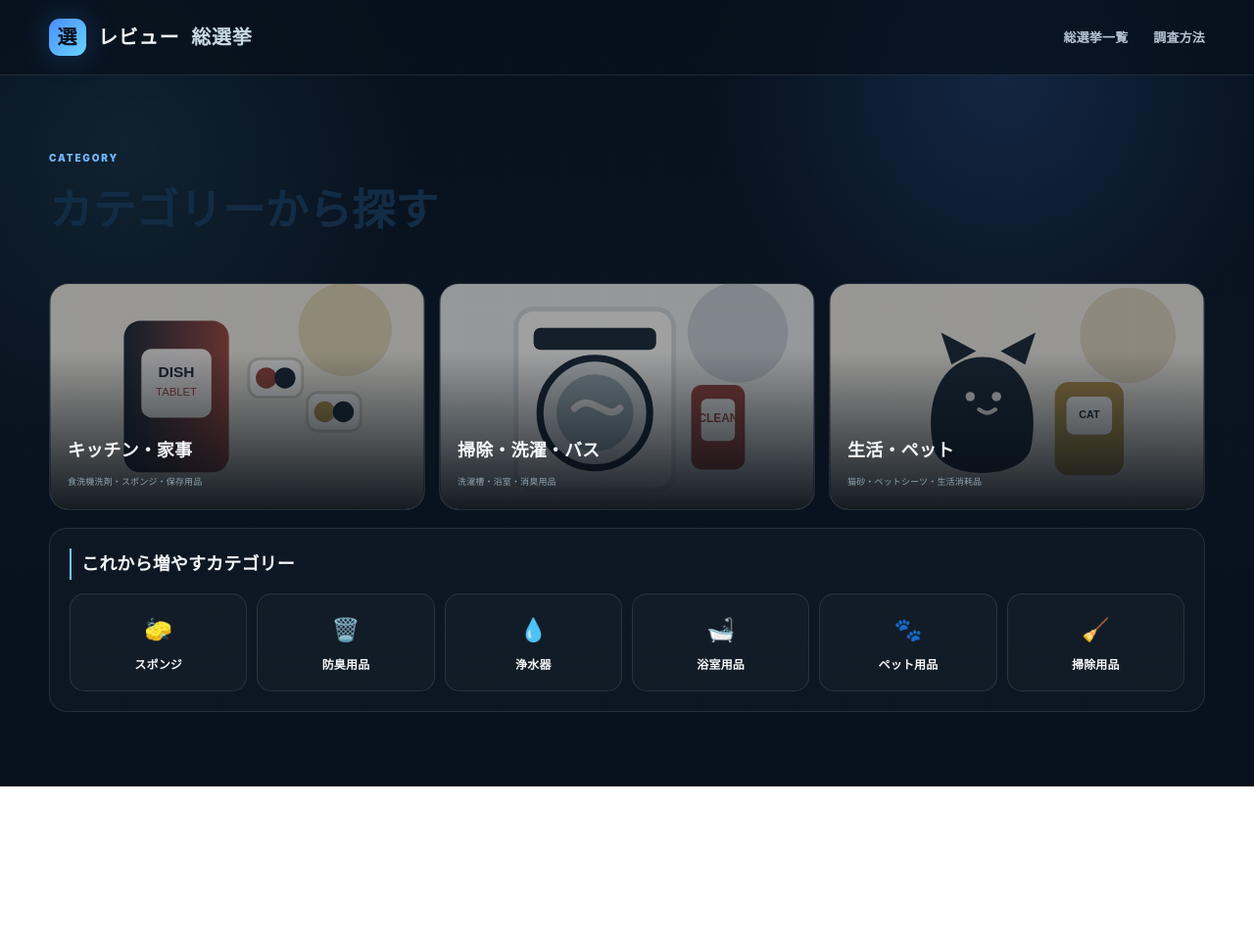
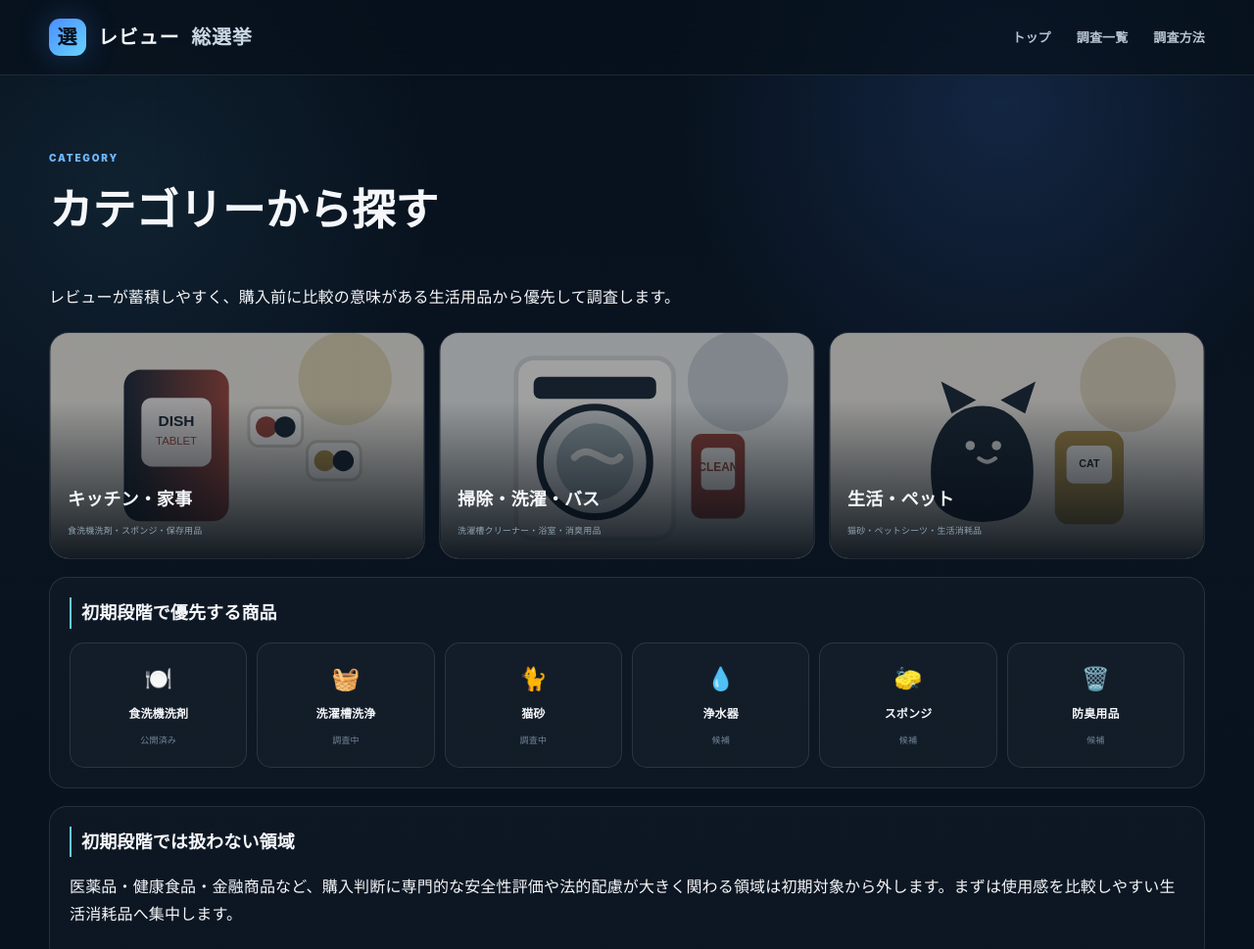
Before and after one commit to murata3594-cyber/review-sosenkyo, a plain HTML site: page category.html in a window 1280 px wide. Shown: the top 969 px of the page at 98% size. Before the commit the page ends 803 px from the top, so only its background shows below. Drawn offline with Linux system fonts and the light colour scheme.

Commit message:
Refresh category page for production research flow

```diff
--- a/category.html
+++ b/category.html
@@ -1,10 +1,7 @@
-<!doctype html><html lang="ja"><head><meta charset="utf-8"><meta name="viewport" content="width=device-width,initial-scale=1"><title>カテゴリー｜レビュー総選挙</title><link rel="stylesheet" href="styles.css"></head><body>
-<header class="header"><div class="wrap header-row"><a class="logo" href="index.html"><span class="logo-seal">選</span>レビュー<em>総選挙</em></a><nav class="nav"><a href="rankings.html">総選挙一覧</a><a href="methodology.html">調査方法</a></nav></div></header>
-<section class="section"><div class="wrap"><div class="sec-kicker">CATEGORY</div><h1 style="font-size:44px;color:#132C45;margin-top:5px">カテゴリーから探す</h1>
-<div class="categories" style="margin-top:22px">
-<a class="cat" href="article.html"><img src="assets/detergent.svg"><div class="cat-copy"><b>キッチン・家事</b><br><span>食洗機洗剤・スポンジ・保存用品</span></div></a>
-<a class="cat" href="#"><img src="assets/washer.svg"><div class="cat-copy"><b>掃除・洗濯・バス</b><br><span>洗濯槽・浴室・消臭用品</span></div></a>
-<a class="cat" href="#"><img src="assets/catlitter.svg"><div class="cat-copy"><b>生活・ペット</b><br><span>猫砂・ペットシーツ・生活消耗品</span></div></a>
-</div>
-<div class="sectionbox"><h2>これから増やすカテゴリー</h2><div class="quick-grid"><div class="quick"><div class="icon">🧽</div><b>スポンジ</b></div><div class="quick"><div class="icon">🗑️</div><b>防臭用品</b></div><div class="quick"><div class="icon">💧</div><b>浄水器</b></div><div class="quick"><div class="icon">🛁</div><b>浴室用品</b></div><div class="quick"><div class="icon">🐾</div><b>ペット用品</b></div><div class="quick"><div class="icon">🧹</div><b>掃除用品</b></div></div></div>
-</div></section></body></html>
+<!doctype html><html lang="ja"><head><meta charset="utf-8"><meta name="viewport" content="width=device-width,initial-scale=1"><title>カテゴリー｜レビュー総選挙</title><meta name="description" content="レビュー総選挙の調査カテゴリー。キッチン・家事、掃除・洗濯・バス、生活・ペット用品を中心に比較します。"><link rel="stylesheet" href="styles.css"></head><body>
+<header class="header"><div class="wrap header-row"><a class="logo" href="index.html"><span class="logo-seal">選</span>レビュー<em>総選挙</em></a><nav class="nav"><a href="index.html">トップ</a><a href="rankings.html">調査一覧</a><a href="methodology.html">調査方法</a></nav></div></header>
+<section class="section"><div class="wrap"><div class="sec-kicker">CATEGORY</div><h1 style="font-size:44px;margin-top:5px">カテゴリーから探す</h1><p>レビューが蓄積しやすく、購入前に比較の意味がある生活用品から優先して調査します。</p>
+<div class="categories" style="margin-top:22px"><a class="cat" href="article.html"><img src="assets/detergent.svg" alt="キッチン・家事用品の比較イメージ"><div class="cat-copy"><b>キッチン・家事</b><br><span>食洗機洗剤・スポンジ・保存用品</span></div></a><a class="cat" href="rankings.html"><img src="assets/washer.svg" alt="掃除・洗濯・バス用品の比較イメージ"><div class="cat-copy"><b>掃除・洗濯・バス</b><br><span>洗濯槽クリーナー・浴室・消臭用品</span></div></a><a class="cat" href="rankings.html"><img src="assets/catlitter.svg" alt="生活・ペット用品の比較イメージ"><div class="cat-copy"><b>生活・ペット</b><br><span>猫砂・ペットシーツ・生活消耗品</span></div></a></div>
+<div class="sectionbox"><h2>初期段階で優先する商品</h2><div class="quick-grid"><a class="quick" href="article.html"><div class="icon">🍽️</div><b>食洗機洗剤</b><small>公開済み</small></a><a class="quick" href="rankings.html"><div class="icon">🧺</div><b>洗濯槽洗浄</b><small>調査中</small></a><a class="quick" href="rankings.html"><div class="icon">🐈</div><b>猫砂</b><small>調査中</small></a><a class="quick" href="rankings.html"><div class="icon">💧</div><b>浄水器</b><small>候補</small></a><a class="quick" href="rankings.html"><div class="icon">🧽</div><b>スポンジ</b><small>候補</small></a><a class="quick" href="rankings.html"><div class="icon">🗑️</div><b>防臭用品</b><small>候補</small></a></div></div>
+<div class="sectionbox"><h2>初期段階では扱わない領域</h2><p>医薬品・健康食品・金融商品など、購入判断に専門的な安全性評価や法的配慮が大きく関わる領域は初期対象から外します。まずは使用感を比較しやすい生活消耗品へ集中します。</p></div>
+</div></section><nav class="mobile-nav"><a href="index.html"><span>⌂</span>ホーム</a><a href="rankings.html"><span>◎</span>調査一覧</a><a href="category.html"><span>□</span>カテゴリ</a><a href="methodology.html"><span>i</span>調査方法</a></nav><script src="site.js"></script></body></html>
```
